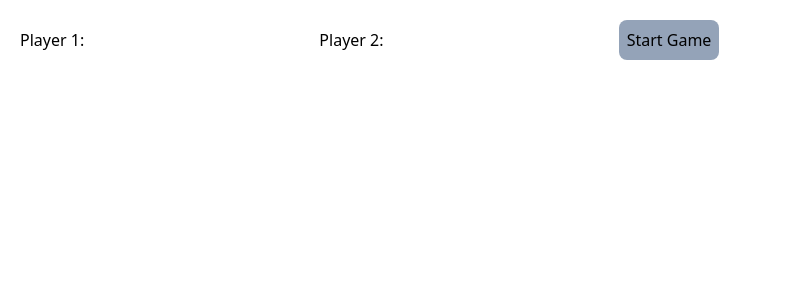
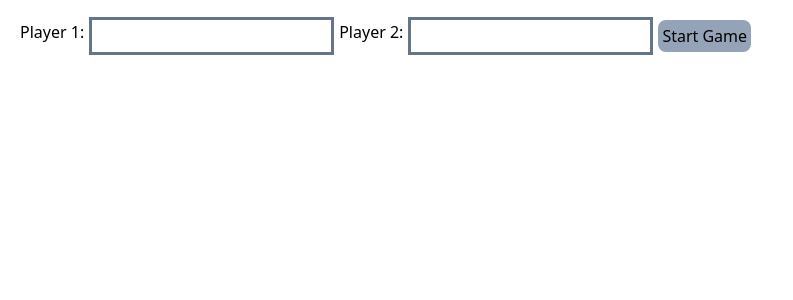
Before and after one commit to mrmcoding88/tic-tac-toe, a React (Vite) app: page / in a window 1280 px wide. Shown: the top 300 px of the page, without its empty margins (0-793 px from the left). Built offline with nearby package versions, Linux system fonts and the light colour scheme.

Commit message:
fix: make sure player name is not empty

```diff
--- a/src/App.tsx
+++ b/src/App.tsx
@@ -9,10 +9,10 @@ function App() {
 
   const status = winner ? 'Winner is: ' + winner : xIsNext ? 'Next Player: ' + playerNames[0] : 'Next Player: ' + playerNames[1]
 
-  const canShowBoard: boolean = playerNames.every((name) => name != null)
+  const showBoard: boolean = playerNames.every((name) => name != null)
   return (
     <div>
-      {!canShowBoard ? <Start /> : <div className='flex flex-row m-5'>
+      {!showBoard ? <Start /> : <div className='flex flex-row m-5'>
         <Board />
         <div className='text-xl text-red-700 ml-5'>
           {status}
--- a/src/features/components/start.tsx
+++ b/src/features/components/start.tsx
@@ -4,17 +4,31 @@ import { setPlayersName } from "../slicers/board-slice"
 
 function Start() {
     const dispatch = useAppDispatch()
+
     function startGameClicked() {
         const p1 = document.getElementById('p1') as HTMLInputElement
         const p2 = document.getElementById('p2') as HTMLInputElement
-        dispatch(setPlayersName([p1.value as string, p2.value as string]))
+        if (p1.value.length == 0 || p2.value.length == 0) {
+            if (p1.value.length == 0) {
+                p1.classList.remove('ring-slate-500')
+                p1.classList.add('ring-red-500')
+            }
+            if (p2.value.length == 0) {
+                p2.classList.remove('ring-slate-500')
+                p2.classList.add('ring-red-500')
+            }
+
+        }
+        else {
+            dispatch(setPlayersName([p1.value as string, p2.value as string]))
+        }
     }
-    return <div className="p-5">
+    return <div className="flex item-center space-x-2 p-5">
         <label htmlFor="Player 1">Player 1: </label>
-        <input type="text" id='p1' />
+        <input className="ring ring-offset-0 ring-slate-500 pl-2" type="text" id='p1' />
         <label htmlFor="Player 2">Player 2: </label>
-        <input type="text" id='p2' />
-        <button className='rounded-lg border-red-700 p-2 bg-slate-400' type='submit' onClick={() => startGameClicked()}>Start Game</button>
+        <input className="ring ring-offset-0 ring-slate-500 pl-2" type="text" id='p2' />
+        <button className='rounded-lg p-1 bg-slate-400' type='submit' onClick={() => startGameClicked()}>Start Game</button>
     </div>
 }
 
```
